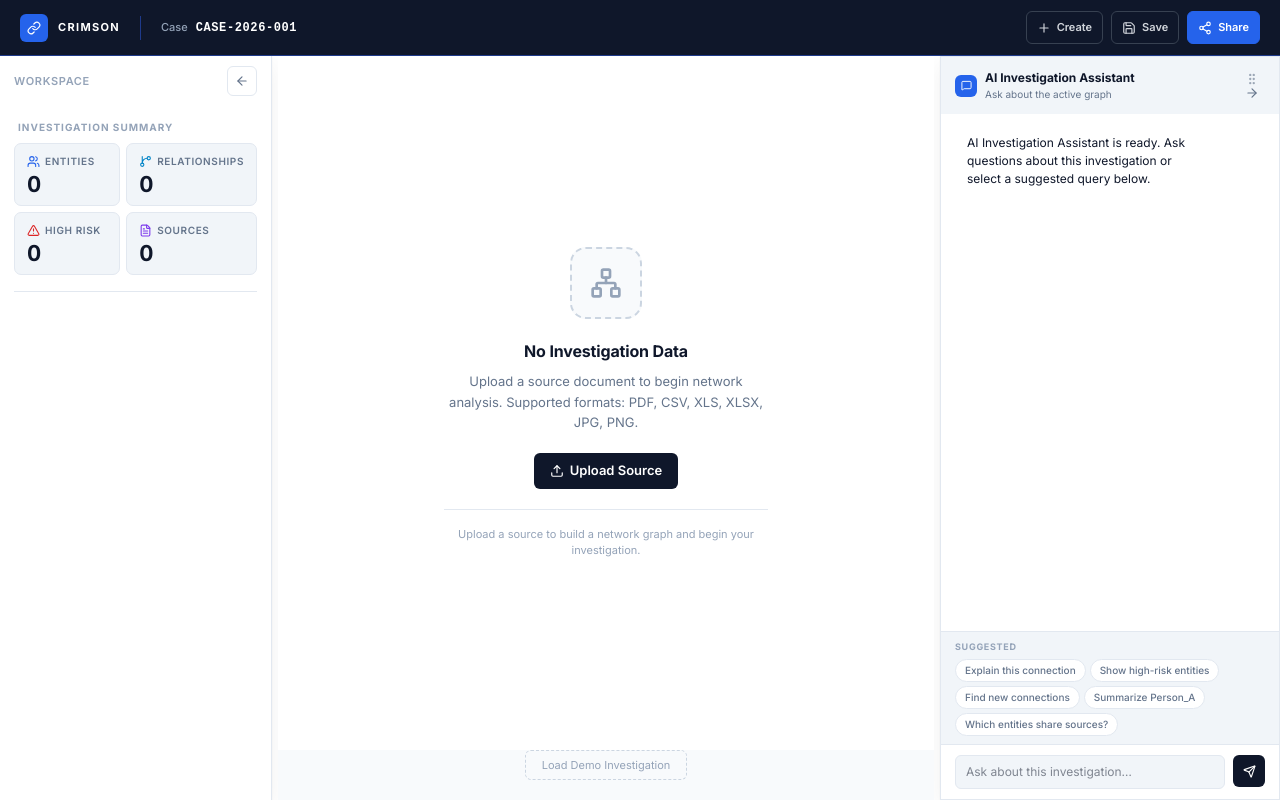
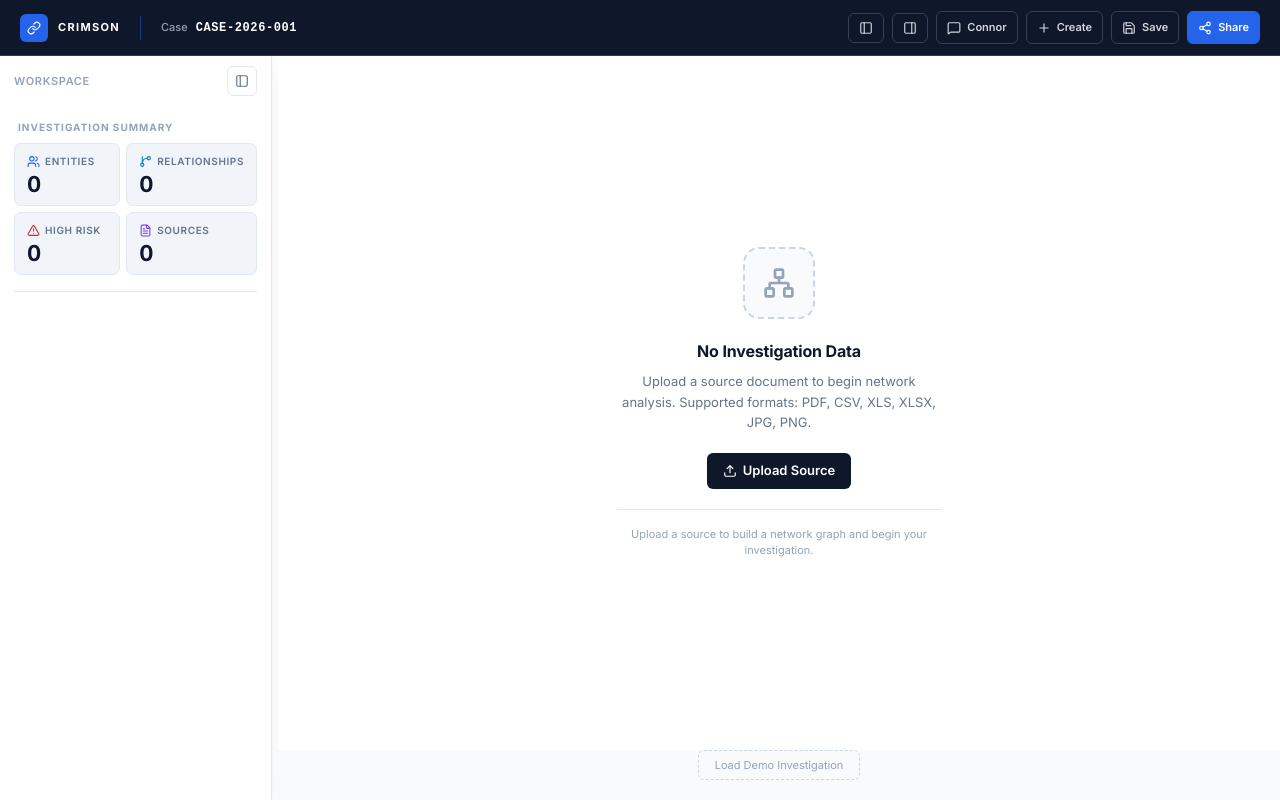
Before and after one commit to ritikaa1802/criminal-network-analysis, a Next.js app: page / in a window 1280 px wide. Built offline with nearby package versions, Linux system fonts and the light colour scheme.

Commit message:
updated the uis feature

```diff
--- a/app/page.tsx
+++ b/app/page.tsx
@@ -3,7 +3,7 @@
 
 import { useState, useRef, useCallback, useEffect } from 'react';
 import dynamic from 'next/dynamic';
-import { ArrowLeft } from 'lucide-react';
+import { PanelLeft } from 'lucide-react';
 
 import Header from '@/components/Header';
 import InvestigationSummary from '@/components/InvestigationSummary';
@@ -15,7 +15,6 @@ import EntityPanel, { EntityPeek } from '@/components/EntityPanel';
 import EvidencePanel from '@/components/EvidencePanel';
 import NewConnectionsNotification from '@/components/NewConnectionsNotification';
 import AuditDrawer from '@/components/AuditDrawer';
-import ChatbotWidget from '@/components/ChatbotWidget';
 import GraphLegend from '@/components/GraphLegend';
 
 import {
@@ -328,7 +327,13 @@ export default function InvestigationDashboard() {
       }}
     >
       {/* ── Header ──────────────────────────────────────────────────────────── */}
-      <Header onCreate={handleCreate} onSave={handleSave} onShare={handleShare} />
+      <Header
+        onCreate={handleCreate}
+        onSave={handleSave}
+        onShare={handleShare}
+        onToggleLeft={() => setLeftRailOpen((open) => !open)}
+        onToggleRight={() => setRightRailOpen((open) => !open)}
+      />
 
       {/* ── Main layout ─────────────────────────────────────────────────────── */}
       <div
@@ -353,7 +358,7 @@ export default function InvestigationDashboard() {
         >
           <div style={{ display: 'flex', alignItems: 'center', justifyContent: 'space-between', padding: '10px 14px 0' }}>
             <span className="label-sm" style={{ color: 'var(--text-muted)' }}>Workspace</span>
-            <button className="btn-icon" onClick={() => setLeftRailOpen(false)} title="Hide left panel"><ArrowLeft size={14} /></button>
+            <button className="btn-icon" onClick={() => setLeftRailOpen(false)} title="Hide workspace sidebar"><PanelLeft size={14} /></button>
           </div>
           <div
             style={{
@@ -430,8 +435,6 @@ export default function InvestigationDashboard() {
             background: '#f8fafc',
           }}
         >
-          {!leftRailOpen && <button className="btn-secondary" style={{ position: 'absolute', top: 14, left: 14, zIndex: 20 }} onClick={() => setLeftRailOpen(true)}>Show workspace</button>}
-          {!rightRailOpen && <button className="btn-secondary" style={{ position: 'absolute', top: 14, right: 14, zIndex: 20 }} onClick={() => setRightRailOpen(true)}>Show AI chat</button>}
           {/* Empty state */}
           {appState === 'EMPTY' && (
             <div style={{ flex: 1, display: 'flex', flexDirection: 'column' }}>
@@ -535,10 +538,6 @@ export default function InvestigationDashboard() {
           )}
         </div>
 
-        {rightRailOpen && <div className="resize-handle" onPointerDown={() => setResizing('right')} />}
-        {rightRailOpen && <aside className="elevated-panel" style={{ width: rightWidth, flexShrink: 0, overflow: 'hidden', background: '#ffffff' }}>
-          <ChatbotWidget docked onClose={() => setRightRailOpen(false)} />
-        </aside>}
       </div>
 
       {/* ── Processing Modal (overlay) ───────────────────────────────────────── */}
@@ -555,12 +554,12 @@ export default function InvestigationDashboard() {
         <AuditDrawer source={auditSource} onClose={() => setAuditSource(null)} />
       )}
       {selectedNode && (
-        entityDetailOpen && <div style={{ position: 'fixed', top: 'var(--header-height)', right: rightRailOpen ? rightWidth + 6 : 6, bottom: 0, zIndex: 30, width: 'var(--panel-width)', boxShadow: '-8px 0 24px rgba(0,0,0,0.12)' }}>
+        entityDetailOpen && rightRailOpen && <div style={{ position: 'fixed', top: 'var(--header-height)', right: 6, bottom: 0, zIndex: 30, width: 'var(--panel-width)', boxShadow: '-8px 0 24px rgba(0,0,0,0.12)' }}>
           <EntityPanel node={selectedNode} onClose={() => setEntityDetailOpen(false)} onExpandNetwork={handleNodeExpand} />
         </div>
       )}
       {selectedEdge && !selectedNode && (
-        <div style={{ position: 'fixed', top: 'var(--header-height)', right: rightRailOpen ? rightWidth + 6 : 6, bottom: 0, zIndex: 30, width: 'var(--panel-width)', boxShadow: '-8px 0 24px rgba(0,0,0,0.12)' }}>
+        <div style={{ position: 'fixed', top: 'var(--header-height)', right: 6, bottom: 0, zIndex: 30, width: 'var(--panel-width)', boxShadow: '-8px 0 24px rgba(0,0,0,0.12)' }}>
           <EvidencePanel edge={selectedEdge} nodes={nodes} onClose={() => setSelectedEdge(null)} />
         </div>
       )}
--- a/components/AuditDrawer.tsx
+++ b/components/AuditDrawer.tsx
@@ -1,6 +1,6 @@
 'use client';
 
-import { ArrowLeft, Hash, Clock, CheckCircle2 } from 'lucide-react';
+import { X, Hash, Clock, CheckCircle2 } from 'lucide-react';
 import type { Source } from '@/lib/types';
 
 interface Props {
@@ -69,7 +69,7 @@ export default function AuditDrawer({ source, onClose }: Props) {
             </div>
           </div>
           <button className="btn-icon" onClick={onClose} title="Close chain of custody">
-            <ArrowLeft size={14} />
+            <X size={14} />
           </button>
         </div>
 
--- a/components/ChatbotWidget.tsx
+++ b/components/ChatbotWidget.tsx
@@ -1,7 +1,7 @@
 'use client';
 
 import { useRef, useState } from 'react';
-import { MessageSquare, ArrowRight, Send, ChevronDown, GripVertical } from 'lucide-react';
+import { MessageSquare, X, Send, ChevronDown, GripVertical } from 'lucide-react';
 
 const SUGGESTED = [
   'Explain this connection',
@@ -33,15 +33,16 @@ interface Message {
 interface Props {
   docked?: boolean;
   onClose?: () => void;
+  headerMode?: boolean;
 }
 
-export default function ChatbotWidget({ docked = false, onClose }: Props) {
+export default function ChatbotWidget({ docked = false, onClose, headerMode = false }: Props) {
   const [open, setOpen] = useState(false);
   const [messages, setMessages] = useState<Message[]>([
     {
       id: 'init',
       role: 'assistant',
-      text: 'AI Investigation Assistant is ready. Ask questions about this investigation or select a suggested query below.',
+      text: 'Connor is ready. Ask questions about this investigation or select a suggested query below.',
     },
   ]);
   const [input, setInput] = useState('');
@@ -63,6 +64,22 @@ export default function ChatbotWidget({ docked = false, onClose }: Props) {
   };
 
   const visible = docked || open;
+
+  if (headerMode) {
+    return (
+      <div style={{ position: 'relative' }}>
+        <button className="header-action" onClick={() => setOpen((current) => !current)} title="Open Connor AI assistant">
+          <MessageSquare size={14} />
+          <span>Connor</span>
+        </button>
+        {open && (
+          <div style={{ position: 'fixed', top: 'calc(var(--header-height) - 1px)', right: 16, width: 340, height: 520, zIndex: 120, background: '#ffffff', border: '1px solid var(--panel-border)', boxShadow: 'var(--panel-shadow)' }}>
+            <ChatbotWidget docked onClose={() => setOpen(false)} />
+          </div>
+        )}
+      </div>
+    );
+  }
 
   return (
     <div
@@ -121,7 +138,7 @@ export default function ChatbotWidget({ docked = false, onClose }: Props) {
               </div>
               <div>
                 <div style={{ fontSize: 12, fontWeight: 700, color: '#0f172a' }}>
-                  AI Investigation Assistant
+                  Connor
                 </div>
                 <div style={{ fontSize: 10, color: '#64748b' }}>Ask about the active graph</div>
               </div>
@@ -136,7 +153,7 @@ export default function ChatbotWidget({ docked = false, onClose }: Props) {
               }}
             >
               {docked && <GripVertical size={14} style={{ marginRight: 6, opacity: 0.6 }} />}
-              <ArrowRight size={14} />
+              <X size={14} />
             </button>
           </div>
 
@@ -286,7 +303,7 @@ export default function ChatbotWidget({ docked = false, onClose }: Props) {
         }}
         onMouseEnter={(e) => ((e.currentTarget as HTMLElement).style.transform = 'scale(1.08)')}
         onMouseLeave={(e) => ((e.currentTarget as HTMLElement).style.transform = 'scale(1)')}
-        title="AI Investigation Assistant"
+        title="Connor AI assistant"
       >
         {open ? (
           <ChevronDown size={18} color="white" />
--- a/components/EntityPanel.tsx
+++ b/components/EntityPanel.tsx
@@ -1,6 +1,6 @@
 'use client';
 
-import { ArrowLeft, User, Phone, Car, MapPin, Building2, CreditCard, FileText, ChevronRight, Maximize2 } from 'lucide-react';
+import { X, User, Phone, Car, MapPin, Building2, CreditCard, FileText, ChevronRight, Maximize2 } from 'lucide-react';
 import type { NodeData, NodeType } from '@/lib/types';
 import { NODE_COLORS } from '@/lib/graphConfig';
 
@@ -60,7 +60,7 @@ export default function EntityPanel({ node, onClose, onExpandNetwork }: Props) {
           Entity Intelligence
         </span>
         <button className="btn-icon" onClick={onClose} title="Back to graph">
-          <ArrowLeft size={14} />
+          <X size={14} />
         </button>
       </div>
 
@@ -296,7 +296,7 @@ export function EntityPeek({
           <div style={{ display: 'flex', justifyContent: 'space-between', gap: 6 }}>
             <strong style={{ fontSize: 12, color: 'var(--text-primary)', overflow: 'hidden', textOverflow: 'ellipsis', whiteSpace: 'nowrap' }}>{node.name}</strong>
             <button className="btn-icon" onClick={onClose} title="Dismiss entity brief" style={{ width: 20, height: 20 }}>
-              <ArrowLeft size={12} />
+              <X size={12} />
             </button>
           </div>
           <div style={{ marginTop: 4, display: 'flex', gap: 5, flexWrap: 'wrap' }}>
--- a/components/EvidencePanel.tsx
+++ b/components/EvidencePanel.tsx
@@ -1,6 +1,6 @@
 'use client';
 
-import { ArrowLeft, ArrowDown, FileText, Calendar, Shield } from 'lucide-react';
+import { X, ArrowDown, FileText, Calendar, Shield } from 'lucide-react';
 import type { EdgeData, NodeData } from '@/lib/types';
 
 interface Props {
@@ -50,7 +50,7 @@ export default function EvidencePanel({ edge, nodes, onClose }: Props) {
           Relationship Evidence
         </span>
         <button className="btn-icon" onClick={onClose} title="Back to graph">
-          <ArrowLeft size={14} />
+          <X size={14} />
         </button>
       </div>
 
--- a/components/GraphLegend.tsx
+++ b/components/GraphLegend.tsx
@@ -1,7 +1,7 @@
 'use client';
 
 import { useState } from 'react';
-import { GripVertical, ArrowLeft } from 'lucide-react';
+import { GripVertical, X } from 'lucide-react';
 import { NODE_COLORS } from '@/lib/graphConfig';
 import type { NodeType } from '@/lib/types';
 
@@ -98,7 +98,7 @@ export default function GraphLegend({ onClose }: Props) {
         </span>
         {onClose && (
           <button className="btn-icon" onClick={onClose} title="Hide legend">
-            <ArrowLeft size={12} />
+            <X size={12} />
           </button>
         )}
       </div>
--- a/components/Header.tsx
+++ b/components/Header.tsx
@@ -1,14 +1,17 @@
 'use client';
 
-import { LinkIcon, Plus, Save, Share2 } from 'lucide-react';
+import { LinkIcon, Plus, Save, Share2, PanelLeft, PanelRight } from 'lucide-react';
+import ChatbotWidget from '@/components/ChatbotWidget';
 
 interface Props {
   onCreate: () => void;
   onSave: () => void;
   onShare: () => void;
+  onToggleLeft: () => void;
+  onToggleRight: () => void;
 }
 
-export default function Header({ onCreate, onSave, onShare }: Props) {
+export default function Header({ onCreate, onSave, onShare, onToggleLeft, onToggleRight }: Props) {
   return (
     <header
       style={{
@@ -80,6 +83,13 @@ export default function Header({ onCreate, onSave, onShare }: Props) {
 
       {/* Right: Workspace actions */}
       <div style={{ display: 'flex', alignItems: 'center', gap: 8 }}>
+        <button className="header-action" onClick={onToggleLeft} title="Toggle workspace sidebar">
+          <PanelLeft size={14} />
+        </button>
+        <button className="header-action" onClick={onToggleRight} title="Toggle detail sidebar">
+          <PanelRight size={14} />
+        </button>
+        <ChatbotWidget headerMode />
         <button className="header-action" onClick={onCreate} title="Create a new investigation">
           <Plus size={14} />
           <span>Create</span>
--- a/components/NewConnectionsNotification.tsx
+++ b/components/NewConnectionsNotification.tsx
@@ -1,6 +1,6 @@
 'use client';
 
-import { ArrowLeft, ArrowDown, Zap } from 'lucide-react';
+import { X, ArrowDown, Zap } from 'lucide-react';
 import { DATASET_2_NEW_EDGES } from '@/lib/mockData';
 import type { NodeData } from '@/lib/types';
 
@@ -74,7 +74,7 @@ export default function NewConnectionsNotification({
           </div>
         </div>
         <button className="btn-icon" onClick={onDismiss} style={{ marginTop: -2 }} title="Back to graph">
-          <ArrowLeft size={12} />
+          <X size={12} />
         </button>
       </div>
 
```
